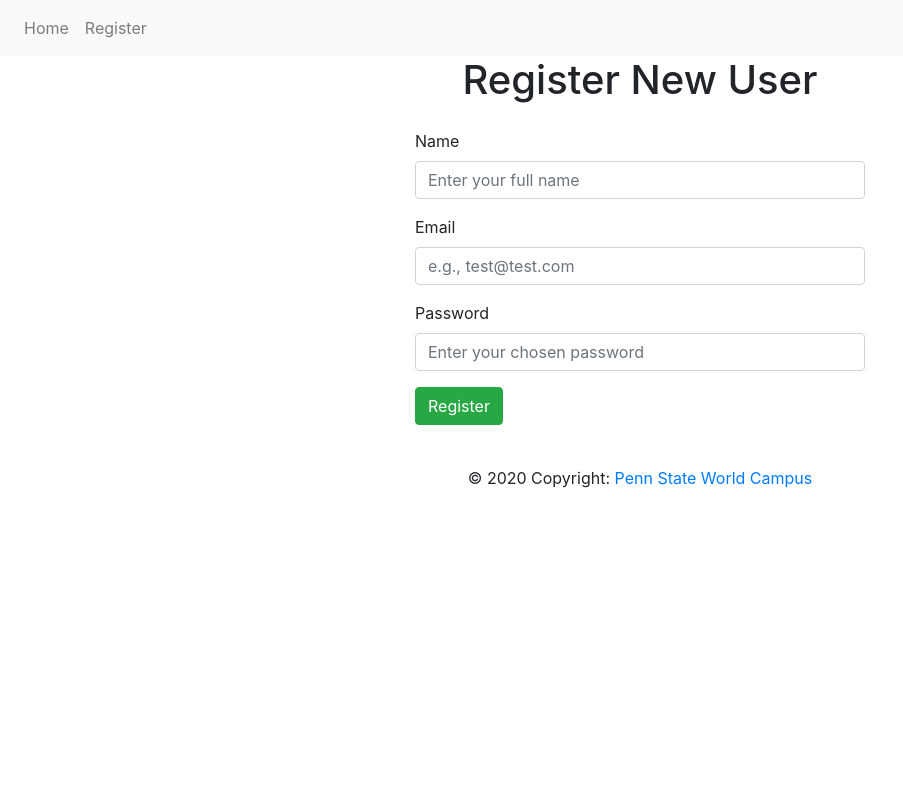
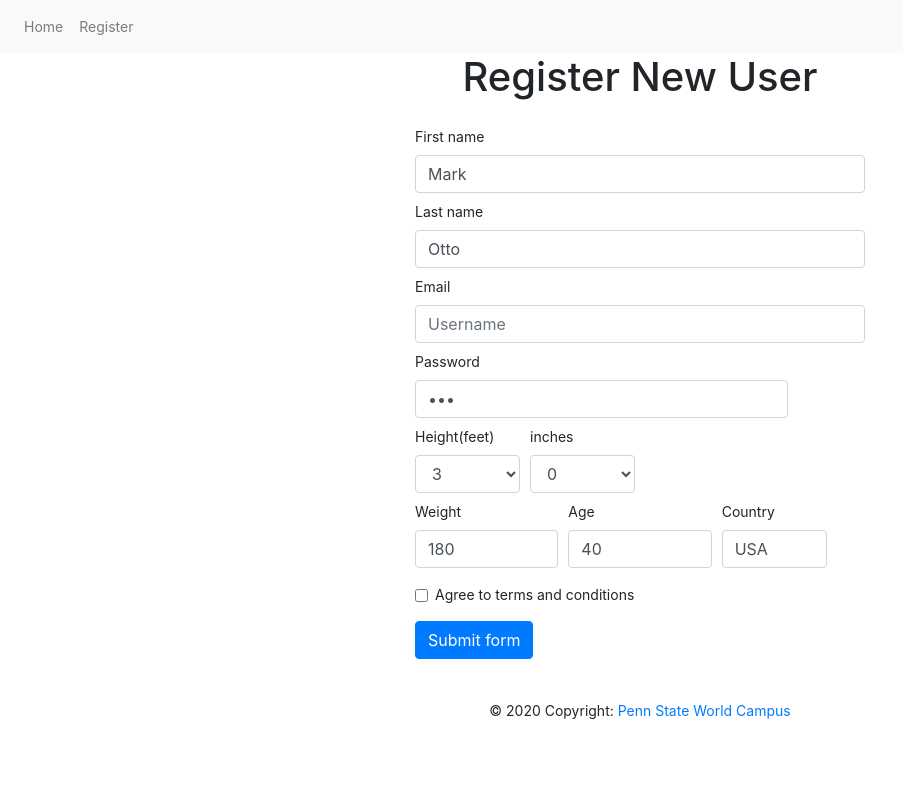
Before and after one commit to cmdavidson546/SW455-Project, a Flask app: page /register in a window 1280 px wide. Shown: the whole page, without its empty margins (0-903 px from the left). Run offline with Flask 2, Linux system fonts and the light colour scheme; some libraries are stand-ins or nearby versions.

Commit message:
Add New Look HTML, CSS

```diff
--- a/app.py
+++ b/app.py
@@ -9,22 +9,27 @@ import re
 app = Flask(__name__)
 app.secret_key = os.environ.get('SECRET_KEY')
 
+# initialize db
 @app.before_first_request
 def initialize_database():
     Database.initialize()
 
+# set home endpoint
 @app.route('/')
 def open_app():
     return render_template('login.html')
 
+# set route path to login
 @app.route('/login')
 def user_home():
     return render_template('login.html')
 
+# route to register page
 @app.route('/register')
 def register_page():
     return render_template('register.html')
 
+# link to profile... user must be logged in
 @app.route('/back_to_profile')
 def back_to_profile():
     if session['email'] is not None:
@@ -32,13 +37,13 @@ def back_to_profile():
         return render_template('profile.html', email=session['email'], name=user.name)
     return render_template('login.html')
 
+# path to logout
 @app.route('/auth/logout')
 def user_logout():
-    #[session.pop(key) for key in list(session.keys()) if key != '_flashes']
     User.logout()
     return render_template('login.html')
 
-# create endpoint '/process_form
+# create endpoint for AJAX call to process login information
 @app.route('/auth/process_login', methods=['POST'])
 def process():
     email = request.form['email']
@@ -50,13 +55,14 @@ def process():
             return jsonify({'error': 'Email or Password Entry Invalid!'})
     return jsonify({'error' : 'Missing data in form!'})
 
+# create session for logged in user -> profile.html
 @app.route('/auth/login', methods=['POST', 'GET'])
 def user_login():
     # get email and password from hidden ajax login form
     email = request.form['email']
     password = request.form['password']
 
-    # if POST used properly passed through Ajax hidden form
+    # if POST used properly passed through Ajax created form in process_login.js .done() function
     if request.method == 'POST':
         # if login_valid method in user.py class returns TRUE
         if User.login_valid(email=email, password=password):
@@ -70,7 +76,8 @@ def user_login():
     return render_template('login_error.html', error='GET POST NOT ALLOWED!')
 
 
-# create endpoint '/process_form
+# NOT BEING USED IN CURRENT VERSION - using inline html checks on boxes
+# create endpoint from process_register.js AJAX call
 @app.route('/auth/process_register', methods=['POST'])
 def processRegister():
 
@@ -88,10 +95,12 @@ def processRegister():
             return jsonify({'error': 'Email Invalid!'})
     return jsonify({'error' : 'Missing data in form!'})
 
+# endpoint from main registration form  -> profile.html
 @app.route('/auth/register', methods=['POST', 'GET'])
 def register_user():
-    # Get from hidden Ajax form: name, email, password
-    name = request.form['name']
+    fname = request.form['fname']
+    lastname = request.form['lastname']
+    name = lastname+', '+fname
     email = request.form['email']
     password = request.form['password']
 
--- /dev/null
+++ b/static/css/dashboard.css
@@ -0,0 +1,147 @@
+body {
+  font-size: .875rem;
+}
+
+.feather {
+  width: 16px;
+  height: 16px;
+  vertical-align: text-bottom;
+}
+
+/*
+ * Sidebar
+ */
+
+.sidebar {
+  position: fixed;
+  top: 0;
+  bottom: 0;
+  left: 0;
+  z-index: 100; /* Behind the navbar */
+  padding: 48px 0 0; /* Height of navbar */
+  box-shadow: inset -1px 0 0 rgba(0, 0, 0, .1);
+}
+
+.sidebar-sticky {
+  position: relative;
+  top: 0;
+  height: calc(100vh - 48px);
+  padding-top: .5rem;
+  overflow-x: hidden;
+  overflow-y: auto; /* Scrollable contents if viewport is shorter than content. */
+}
+
+@supports ((position: -webkit-sticky) or (position: sticky)) {
+  .sidebar-sticky {
+    position: -webkit-sticky;
+    position: sticky;
+  }
+}
+
+.sidebar .nav-link {
+  font-weight: 500;
+  color: #333;
+}
+
+.sidebar .nav-link .feather {
+  margin-right: 4px;
+  color: #999;
+}
+
+.sidebar .nav-link.active {
+  color: #007bff;
+}
+
+.sidebar .nav-link:hover .feather,
+.sidebar .nav-link.active .feather {
+  color: inherit;
+}
+
+.sidebar-heading {
+  font-size: .75rem;
+  text-transform: uppercase;
+}
+
+/*
+ * Content
+ */
+
+[role="main"] {
+  padding-top: 133px; /* Space for fixed navbar */
+}
+
+@media (min-width: 768px) {
+  [role="main"] {
+    padding-top: 48px; /* Space for fixed navbar */
+  }
+}
+
+/*
+ * Navbar
+ */
+
+.navbar-brand {
+  padding-top: .75rem;
+  padding-bottom: .75rem;
+  font-size: 1rem;
+  background-color: rgba(0, 0, 0, .25);
+  box-shadow: inset -1px 0 0 rgba(0, 0, 0, .25);
+}
+
+.navbar .form-control {
+  padding: .75rem 1rem;
+  border-width: 0;
+  border-radius: 0;
+}
+
+.form-control-dark {
+  color: #fff;
+  background-color: rgba(255, 255, 255, .1);
+  border-color: rgba(255, 255, 255, .1);
+}
+
+.form-control-dark:focus {
+  border-color: transparent;
+  box-shadow: 0 0 0 3px rgba(255, 255, 255, .25);
+}
+.page-form {
+
+}
+
+.register-form {
+  direction: rtl;
+}
+input {
+  display: block;
+  direction: ltr;
+}
+
+.row {
+
+}
+.sets {
+
+}
+
+.reps {
+
+
+}
+
+.weights {
+
+
+}
+.sets-labels {
+
+}
+
+.reps-labels {
+  display: block;
+  direction: ltr;
+}
+
+.weights-labels {
+  display: block;
+  direction: ltr;
+}
--- a/templates/index.html
+++ b/templates/index.html
@@ -3,7 +3,7 @@
 
 <head>
     <meta charset="UTF-8">
-    <title>MSS SW455 Application</title>
+    <title>Meeting Scheduling Application</title>
 
     <script src="https://ajax.googleapis.com/ajax/libs/jquery/3.4.1/jquery.min.js"></script>
 
@@ -15,12 +15,40 @@
             integrity="sha384-wfSDF2E50Y2D1uUdj0O3uMBJnjuUD4Ih7YwaYd1iqfktj0Uod8GCExl3Og8ifwB6"
             crossorigin="anonymous"></script>
 
-    <script src="https://cdnjs.cloudflare.com/ajax/libs/popper.js/1.14.7/umd/popper.min.js" integrity="sha384-UO2eT0CpHqdSJQ6hJty5KVphtPhzWj9WO1clHTMGa3JDZwrnQq4sF86dIHNDz0W1" crossorigin="anonymous"></script>
+    <link rel="stylesheet" href="{{ url_for('static', filename='css/main.css') }}"/>
 
 
-    <link rel="stylesheet" href="{{ url_for('static', filename='css/main.css') }}"/>
-    <script src="{{ url_for('static', filename='js/process_login.js') }}"></script>
-    <script src="{{ url_for('static', filename='js/process_register.js') }}"></script>
+
+    <!-- Favicons -->
+<link rel="apple-touch-icon" href="/docs/4.4/assets/img/favicons/apple-touch-icon.png" sizes="180x180">
+<link rel="icon" href="/docs/4.4/assets/img/favicons/favicon-32x32.png" sizes="32x32" type="image/png">
+<link rel="icon" href="/docs/4.4/assets/img/favicons/favicon-16x16.png" sizes="16x16" type="image/png">
+<link rel="manifest" href="/docs/4.4/assets/img/favicons/manifest.json">
+<link rel="mask-icon" href="/docs/4.4/assets/img/favicons/safari-pinned-tab.svg" color="#563d7c">
+<link rel="icon" href="/docs/4.4/assets/img/favicons/favicon.ico">
+<meta name="msapplication-config" content="/docs/4.4/assets/img/favicons/browserconfig.xml">
+<meta name="theme-color" content="#563d7c">
+
+
+    <style>
+      .bd-placeholder-img {
+        font-size: 1.125rem;
+        text-anchor: middle;
+        -webkit-user-select: none;
+        -moz-user-select: none;
+        -ms-user-select: none;
+        user-select: none;
+      }
+
+      @media (min-width: 768px) {
+        .bd-placeholder-img-lg {
+          font-size: 3.5rem;
+        }
+      }
+    </style>
+    <!-- Custom styles for this template -->
+    <link rel="stylesheet" href="{{ url_for('static', filename='css/dashboard.css') }}"/>
+
 </head>
 
 
--- a/templates/register.html
+++ b/templates/register.html
@@ -16,25 +16,142 @@
 
 <div class="container page-form">
     <h1>Register New User</h1>
-    <form id="register-form" action="/auth/register" method="post">
 
-        <div class="form-group">
-            <label for="Name">Name</label>
-            <input type="text" id="name" class="form-control" name="name" placeholder="Enter your full name">
+  <form class="needs-validation" id="register-form" action="/auth/register" method="post" novalidate>
+
+  <div class="form-row">
+    <div class="col-md-12 mb-2">
+      <label for="fname">First name</label>
+      <input type="text" class="form-control" id="fname" name="fname" placeholder="First name" value="Mark" required>
+      <div class="invalid-feedback">
+        Please provide first name.
+      </div>
+    </div>
+    <div class="col-md-12 mb-2">
+      <label for="lastname">Last name</label>
+      <input type="text" class="form-control" id="lastname" name="lastname" placeholder="Last name" value="Otto" required>
+      <div class="invalid-feedback">
+        Please provide last name.
+      </div>
+    </div>
+  </div>
+
+  <div class="form-row">
+    <div class="col-md-12 mb-2">
+      <label for="email">Email</label>
+        <input type="text" class="form-control" id="email" name="email" placeholder="Username" value="" required>
+        <div class="invalid-feedback">
+          Please choose a username.
         </div>
+    </div>
+    <div class="col-md-10 mb-2">
+      <label for="password">Password</label>
+      <input type="password" class="form-control" id="password" name="password" placeholder="8-10 characters" value="123" required>
+      <div class="invalid-feedback">
+        Please provide a valid password.
+      </div>
+    </div>
+  </div>
 
-        <div class="form-group">
-            <label for="email">Email</label>
-            <input type="text" id="email" class="form-control" name="email" placeholder="e.g., test@test.com">
-        </div>
+  <div class="form-row">
+    <div class="col-md-3 mb-2">
+      <label for="height1">Height(feet) </label>
+        <select form="register-form" class="form-control" id="height1" name="height1" value="3">
+                <option value="3">3</option>
+                <option value="4">4</option>
+                <option value="5">5</option>
+                <option value="6">6</option>
+            </select>
+      <div class="invalid-feedback">
+        Please provide a valid height in feet.
+      </div>
+    </div>
+    <div class="col-md-3 mb-2">
+      <label for="height2">inches</label>
+        <select form="register-form" class="form-control" id="height2" name="height2" value="0">
+                <option value="0">0</option>
+                <option value="1">1</option>
+                <option value="2">2</option>
+                <option value="3">3</option>
+                <option value="4">4</option>
+                <option value="5">5</option>
+                <option value="6">6</option>
+                <option value="7">7</option>
+                <option value="8">8</option>
+                <option value="9">9</option>
+                <option value="10">10</option>
+                <option value="11">11</option>
+            </select>
+      <div class="invalid-feedback">
+        Please provide a valid height inches format.
+      </div>
+    </div>
+  </div>
 
-        <div class="form-group">
-            <label for="password">Password</label>
-            <input type="password" id="password" class="form-control" name="password" placeholder="Enter your chosen password">
-        </div>
+  <div class="form-row">
+    <div class="col-md-4 mb-3">
+      <label for="weight">Weight</label>
+      <input type="text" class="form-control" id="weight" name="weight" placeholder="Weight in pounds (lb)" value="180" required>
+      <div class="invalid-feedback">
+        Please provide weight in pounds.
+      </div>
+    </div>
+      <div class="col-md-4 mb-3">
+      <label for="age">Age</label>
+      <input type="text" class="form-control" id="age" name="age" placeholder="Age in years (lb)" value="40" required>
+      <div class="invalid-feedback">
+        Please provide age in years.
+      </div>
+    </div>
+    <div class="col-md-3 mb-3">
+      <label for="country">Country</label>
+      <input type="text" class="form-control" id="country" name="country" placeholder="Enter Country" value="USA" required>
+      <div class="invalid-feedback">
+        Please provide country or region.
+      </div>
+    </div>
+  </div>
 
-        <button type="submit" class="btn btn-success">Register</button>
-    </form>
+  <div class="form-group">
+    <div class="form-check">
+      <input class="form-check-input" type="checkbox" value="" id="invalidCheck" required>
+      <label class="form-check-label" for="invalidCheck">
+        Agree to terms and conditions
+      </label>
+      <div class="invalid-feedback">
+        You must agree before submitting.
+      </div>
+    </div>
+  </div>
+  <button class="btn btn-primary" type="submit">Submit form</button>
+</form>
 </div>
 
+    <!-- BUILT IN JS ALERT SYSTEM SCRIPTING HERE  -->
+<script>
+// Example starter JavaScript for disabling form submissions if there are invalid fields
+(function() {
+  'use strict';
+   window.addEventListener('load', function() {
+
+        // Fetch all the forms we want to apply custom Bootstrap validation styles to
+        var forms = document.getElementsByClassName('needs-validation');
+
+        // Loop over them and prevent submission
+        var validation = Array.prototype.filter.call(forms, function(form) {
+            form.addEventListener('submit', function(event) {
+
+            // if each line checks valid
+                 if (form.checkValidity() === false) {
+                    event.preventDefault();
+                    event.stopPropagation();
+                 }
+            // else add to validated list
+                 form.classList.add('was-validated');
+            }, false);  // check form entries in loop
+        });
+   }, false);
+})();
+</script>
+
 {% endblock %}
```
Also changed, not shown: templates/index_user.html (added, +138 -0 lines), templates/login.html (+6 -5 lines), templates/profile.html (+47 -38 lines).
